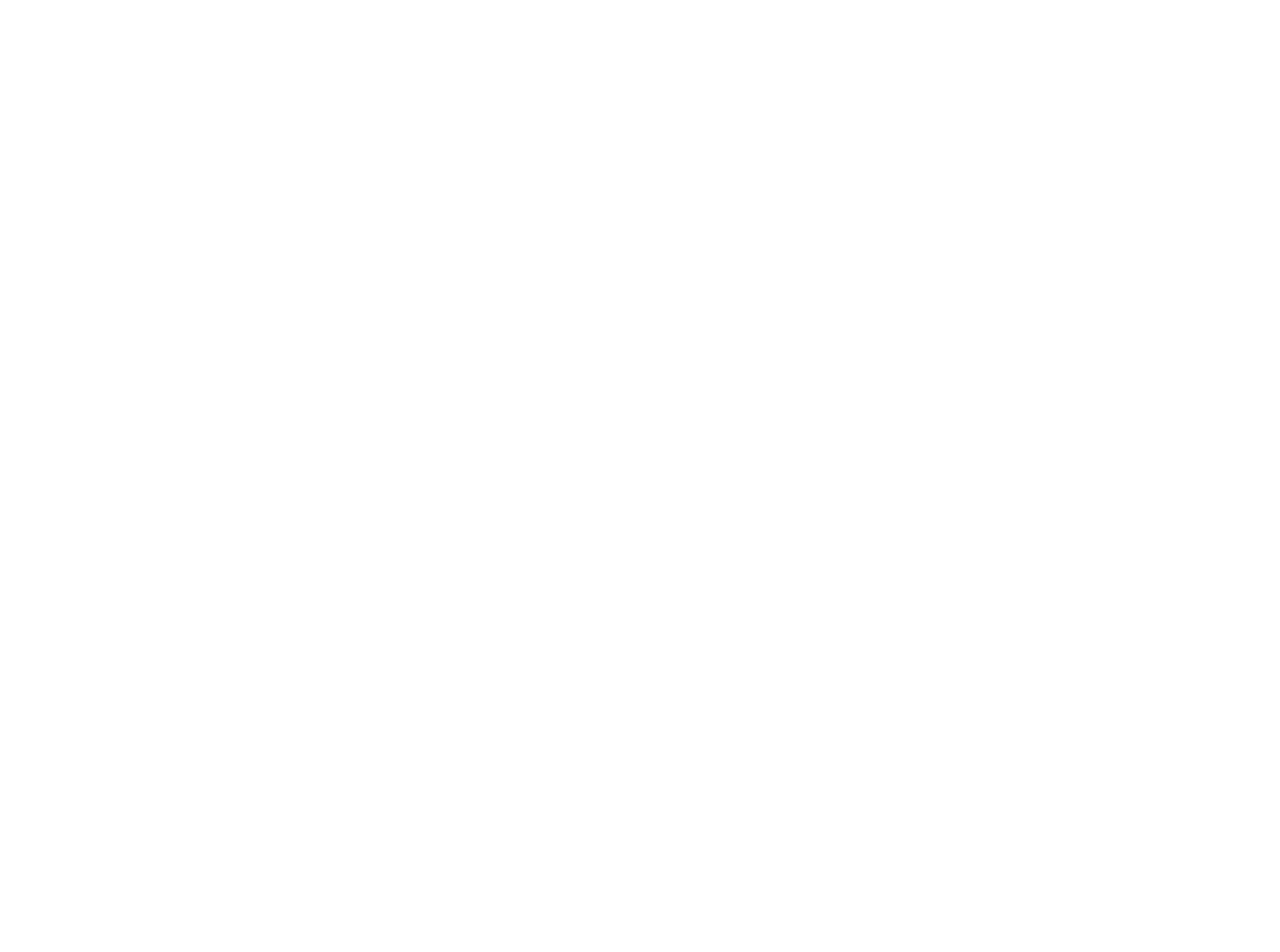
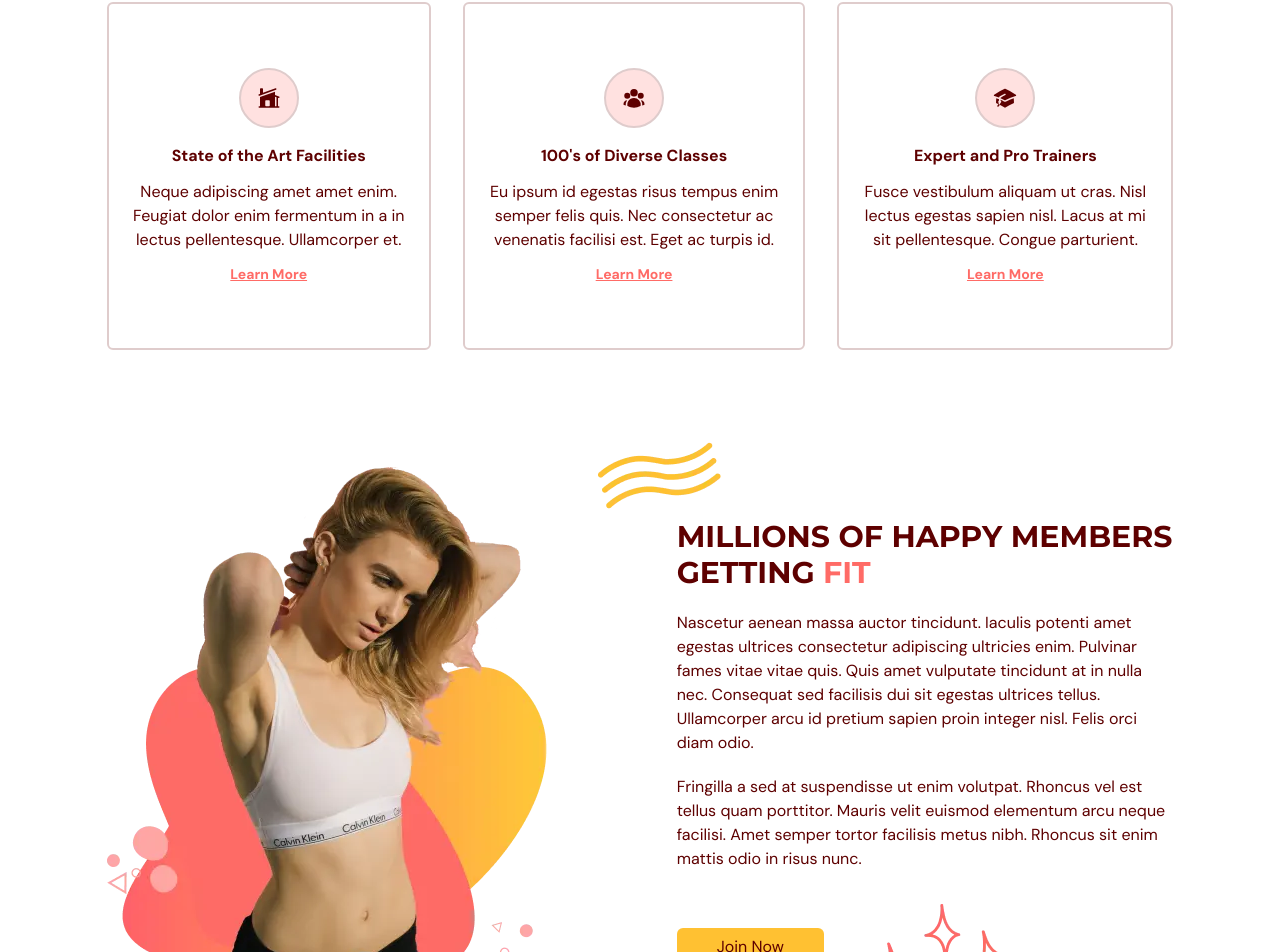
Before and after one commit to anthony-th/sports, a React (Vite) app: page / in a window 1280 px wide. Shown: the part 1034-1986 px from the top of the page. Before the commit the page ends 847 px from the top, so only its background shows below. Built offline with nearby package versions, Linux system fonts and the light colour scheme.

Commit message:
feat: benefit complete

```diff
--- a/src/App.tsx
+++ b/src/App.tsx
@@ -24,7 +24,7 @@
     <div className="app bg-gray-20">
       <Navbar isTopOfPage={isTopOfPage} selectedPage={selectedPage} setSelectedPage={setSelectedPage} />
       <Home setSelectedPage={setSelectedPage} />
-      {/* <Benefits setSelectedPage={setSelectedPage} /> */}
+      <Benefits setSelectedPage={setSelectedPage} />
     </div>
   );
 };
--- /dev/null
+++ b/src/components/benefits/Benefit.tsx
@@ -0,0 +1,35 @@
+import { SelectedPage } from "@/shared/types";
+import { motion } from "framer-motion";
+import AnchorLink from "react-anchor-link-smooth-scroll";
+
+const childVariant = {
+  hidden: { opacity: 0, scale: 0.9 },
+  visible: { opacity: 1, scale: 1 },
+};
+
+type Props = {
+  icon: JSX.Element;
+  title: string;
+  description: string;
+  setSelectedPage: (value: SelectedPage) => void;
+};
+
+const Benefit = ({ icon, title, description, setSelectedPage }: Props) => {
+  return (
+    <motion.div variants={childVariant} className="mt-5 rounded-md border-2 border-gray-100 px-5 py-16 text-center">
+      <div className="mb-4 flex justify-center">
+        <div className="rounded-full border-2 border-gray-100 bg-primary-100 p-4">
+          {icon}
+        </div>
+      </div>
+
+      <h4 className="font-bold">{title}</h4>
+      <p className="my-3">{description}</p>
+      <AnchorLink className="text-sm font-bold text-primary-500 underline hover:text-secondary-500" onClick={() => setSelectedPage(SelectedPage.ContactUs)} href={`#${SelectedPage.ContactUs}`}>
+        <p>Learn More</p>
+      </AnchorLink>
+    </motion.div>
+  );
+};
+
+export default Benefit;
--- a/src/components/benefits/index.tsx
+++ b/src/components/benefits/index.tsx
@@ -1,9 +1,103 @@
+import ActionButton from "@/shared/ActionButton";
+import HText from "@/shared/HText";
+import { BenefitType, SelectedPage } from "@/shared/types";
 import { HomeModernIcon, UserGroupIcon, AcademicCapIcon } from "@heroicons/react/24/solid";
-type Props = {};
+import { motion } from "framer-motion";
+import BenefitGraphic from "@/assets/BenefitsPageGraphic.webp";
+import Benefit from "./Benefit";
 
-const Benefits = (props: Props) => {
+const benefits: Array<BenefitType> = [
+  {
+    icon: <HomeModernIcon className="h-6 w-6" />,
+    title: "State of the Art Facilities",
+    description:
+      "Neque adipiscing amet amet enim. Feugiat dolor enim fermentum in a in lectus pellentesque. Ullamcorper et.",
+  },
+  {
+    icon: <UserGroupIcon className="h-6 w-6" />,
+    title: "100's of Diverse Classes",
+    description:
+      "Eu ipsum id egestas risus tempus enim semper felis quis. Nec consectetur ac venenatis facilisi est. Eget ac turpis id.",
+  },
+  {
+    icon: <AcademicCapIcon className="h-6 w-6" />,
+    title: "Expert and Pro Trainers",
+    description:
+      "Fusce vestibulum aliquam ut cras. Nisl lectus egestas sapien nisl. Lacus at mi sit pellentesque. Congue parturient.",
+  },
+];
+const container = {
+  hidden: {},
+  visible: {
+    transition: { staggerChildren: 0.2 },
+  },
+};
+type Props = {
+  setSelectedPage: (value: SelectedPage) => void;
+};
+
+const Benefits = ({ setSelectedPage }: Props) => {
   return (
-    <div>Benefits</div>
+    <section id="benefits" className="mx-auto min-h-full w-5/6 py-20">
+      <motion.div onViewportEnter={() => setSelectedPage(SelectedPage.Benefits)}>
+        <motion.div className="md:my-5 md:w-3/5" initial="hidden" whileInView="visible" viewport={{ once: true, amount: 0.5 }} transition={{ duration: 0.5 }} variants={{hidden: { opacity: 0, x: -50 }, visible: { opacity: 1, x: 0 },}}>
+          <HText>MORE THAN JUST GYM.</HText>
+          <p className="my-5 text-sm">
+            We provide world class fitness equipment, trainers and classes to
+            get you to your ultimate fitness goals with ease. We provide true
+            care into each and every member.
+          </p>
+        </motion.div>
+        <motion.div className="md:flex items-center justify-between gap-8 mt-5" initial="hidden" whileInView="visible" viewport={{ once: true, amount: 0.5 }} variants={container}>
+          {benefits.map((benefit: BenefitType) => (
+            <Benefit
+              key={benefit.title}
+              icon={benefit.icon}
+              title={benefit.title}
+              description={benefit.description}
+              setSelectedPage={setSelectedPage}
+            />
+          ))}
+        </motion.div>
+        <div className="mt-16 items-center justify-between gap-20 md:mt-28 md:flex">
+          <img className="mx-auto" alt="" src={BenefitGraphic} />
+          <div>
+            <div className="relative">
+              <div className="before:absolute before:-top-20 before:-left-20 before:z-[1] before:content-abstractwaves">
+                <motion.div initial="hidden" whileInView="visible" viewport={{ once: true, amount: 0.5 }} transition={{ duration: 0.5 }} variants={{ hidden: { opacity: 0, x: 50 }, visible: { opacity: 1, x: 0 },}}>
+                  <HText>
+                    MILLIONS OF HAPPY MEMBERS GETTING{" "}<span className="text-primary-500">FIT</span>
+                  </HText>
+                </motion.div>
+              </div>
+            </div>
+            <motion.div initial="hidden" whileInView="visible" viewport={{ once: true, amount: 0.5 }} transition={{ delay: 0.2, duration: 0.5 }} variants={{ hidden: { opacity: 0, x: 50 }, visible: { opacity: 1, x: 0 },}}>
+              <p className="my-5">
+                Nascetur aenean massa auctor tincidunt. Iaculis potenti amet
+                egestas ultrices consectetur adipiscing ultricies enim. Pulvinar
+                fames vitae vitae quis. Quis amet vulputate tincidunt at in
+                nulla nec. Consequat sed facilisis dui sit egestas ultrices
+                tellus. Ullamcorper arcu id pretium sapien proin integer nisl.
+                Felis orci diam odio.
+              </p>
+              <p className="mb-5">
+                Fringilla a sed at suspendisse ut enim volutpat. Rhoncus vel est
+                tellus quam porttitor. Mauris velit euismod elementum arcu neque
+                facilisi. Amet semper tortor facilisis metus nibh. Rhoncus sit
+                enim mattis odio in risus nunc.
+              </p>
+            </motion.div>
+            <div className="relative mt-16">
+              <div className="before:absolute before:-bottom-20 before:right-40 before:z-[-1] before:content-sparkles">
+                <ActionButton setSelectedPage={setSelectedPage}>
+                  Join Now
+                </ActionButton>
+              </div>
+            </div>
+          </div>
+        </div>
+      </motion.div>
+    </section>
   );
 };
 
--- /dev/null
+++ b/src/shared/HText.tsx
@@ -0,0 +1,15 @@
+import React from 'react';
+
+type Props = {
+  children: React.ReactNode;
+}
+
+const HText = ({ children }: Props) => {
+  return (
+    <h1 className="basis-3/5 font-montserrat text-3xl font-bold">
+      {children}
+    </h1>
+  );
+};
+
+export default HText;
--- a/src/shared/types.ts
+++ b/src/shared/types.ts
@@ -4,3 +4,9 @@
   OurClasses = "ourclasses",
   ContactUs = "contactus",
 }
+
+export interface BenefitType {
+  icon: JSX.Element;
+  title: string;
+  description: string;
+}
```
